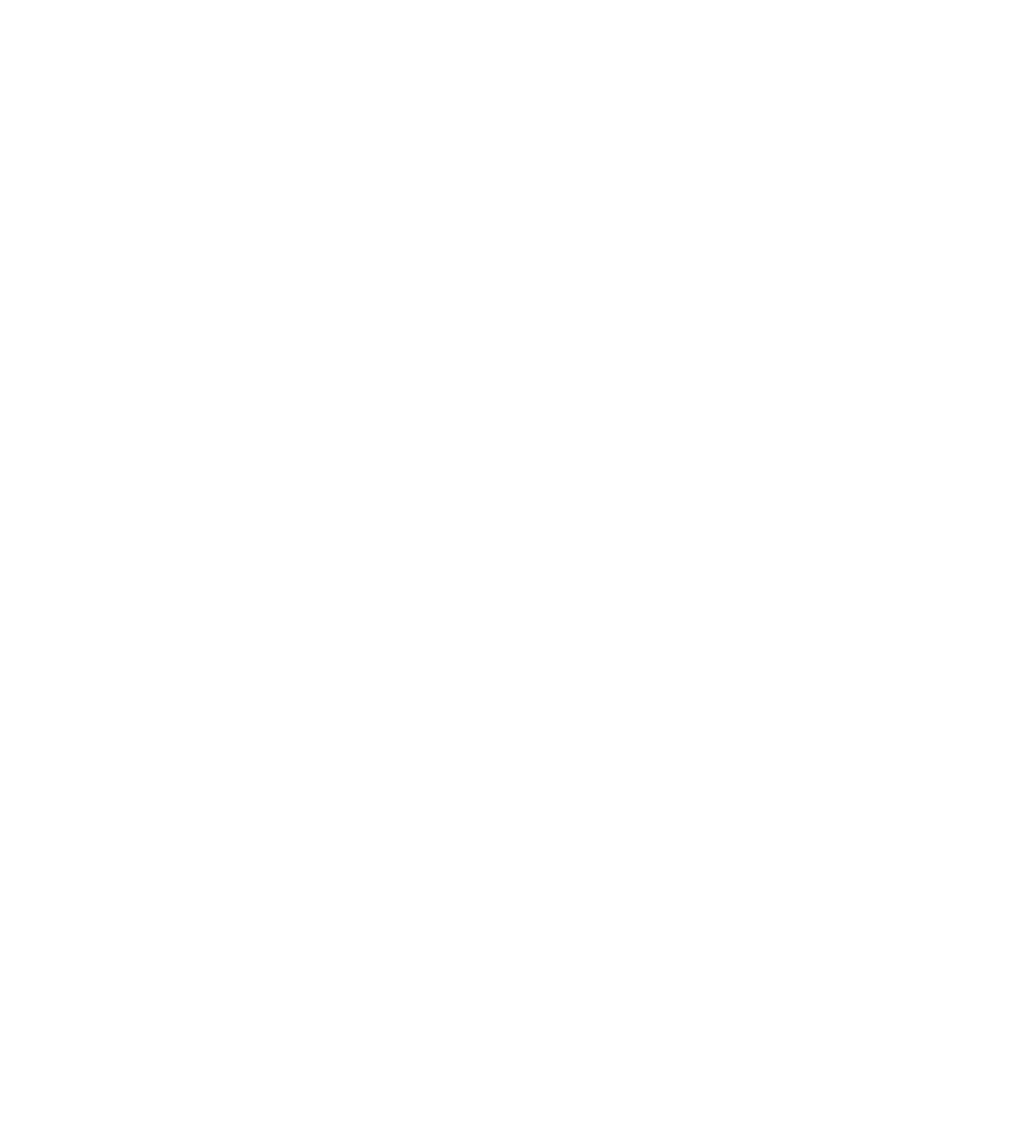
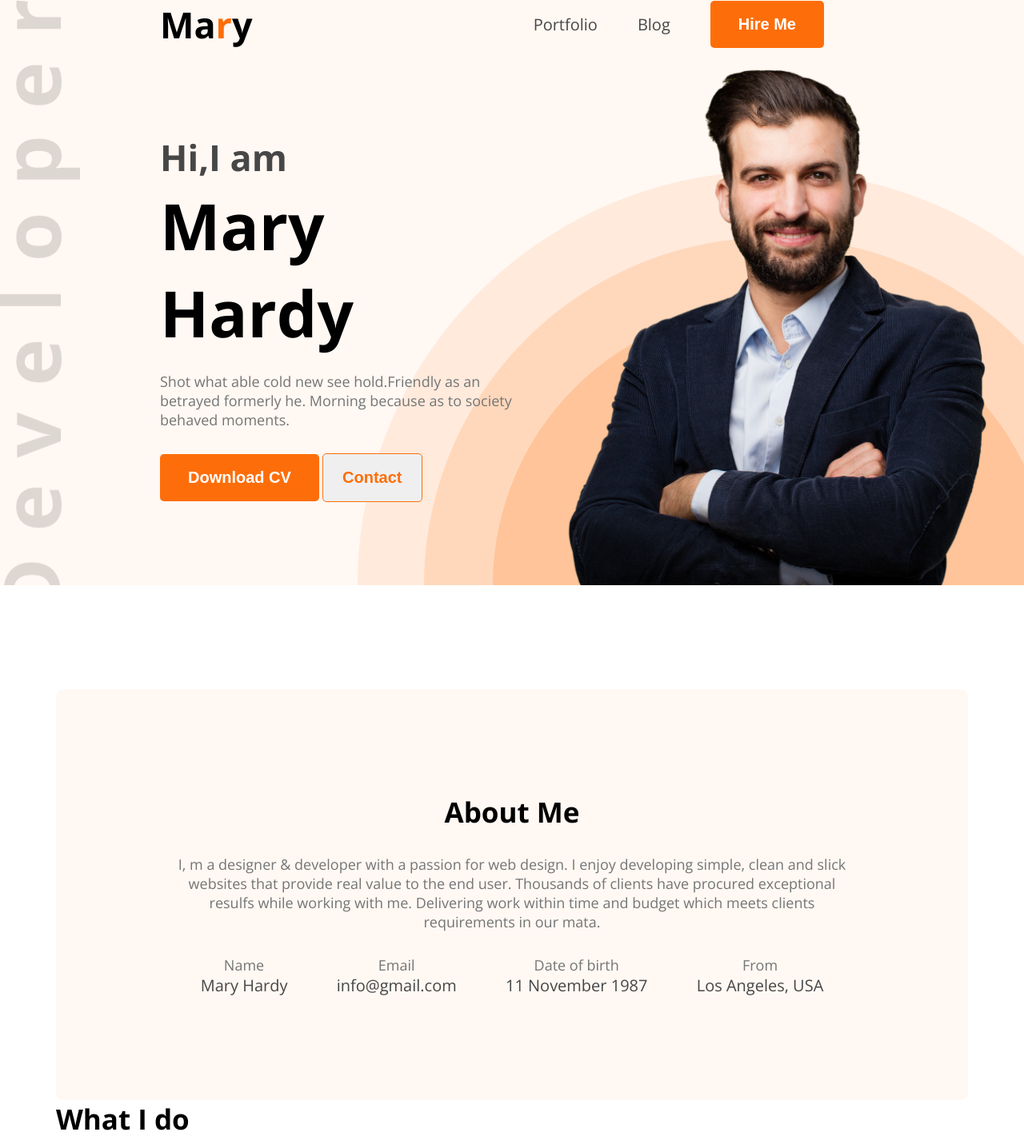
Before and after one commit to mstliza1/Web-dev-portfolio, a plain HTML site: page index.html in a window 1280 px wide. Shown: the top 1426 px of the page at 80% size. Before the commit the page ends 800 px from the top, so only its background shows below. Drawn offline with nearby package versions, Linux system fonts and the light colour scheme.

Commit message:
Added about me part and skill exprience part

```diff
--- a/index.html
+++ b/index.html
@@ -4,13 +4,89 @@
     <meta charset="UTF-8">
     <meta name="viewport" content="width=device-width, initial-scale=1.0">
     <title>Web Developer Portfolio</title>
+     <!-- Google Link  -->
+      <link rel="preconnect" href="https://fonts.googleapis.com">
+<link rel="preconnect" href="https://fonts.gstatic.com" crossorigin>
+<link href="https://fonts.googleapis.com/css2?family=Open+Sans:ital,wght@0,300..800;1,300..800&display=swap" rel="stylesheet">
+
+     <!-- Fontawsome link -->
+      <link rel="stylesheet" href="https://cdnjs.cloudflare.com/ajax/libs/font-awesome/7.0.1/css/all.min.css" integrity="sha512-2SwdPD6INVrV/lHTZbO2nodKhrnDdJK9/kg2XD1r9uGqPo1cUbujc+IYdlYdEErWNu69gVcYgdxlmVmzTWnetw==" crossorigin="anonymous" referrerpolicy="no-referrer" />
+
+    <link rel="stylesheet" href="/style/style.css">
 </head>
-<body>
-     <header>
+<body class="open-sans-normal">
+     <header class="header">
+          <nav>
+             <h3 class="nav-title"> Ma<span class="text-primary">r</span>y</h3>
+             <ul>
+                <li><a href="" class="dark-2">Portfolio</a></li>
+                <li><a href="" class="dark-2">Blog</a></li>
+                <li><a href=""><button class="btn-primary">Hire Me</button></a></li>
+                     </ul>
+                 </nav>
 
+                 <div class="banner">
+                         <div class="banner-content">
+                              <h4 class="banner-subtitle dark-2">Hi,I am</>
+                              <h1 class="banner-title">Mary Hardy</h1>
+                              <p class="banner-description  section-description">Shot what able cold new see hold.Friendly as an betrayed formerly he. Morning because as to society behaved moments.</p>
+                              <button class="btn-primary">Download CV</button>
+                              <button class="btn-secondary">Contact</button>
+                         </div>
+                         <img class="banner-profile-picture" src="/images/hardy.png" alt="">
+                 </div>
      </header>
      <Main>
-
+      <section class="about primary-bg">
+                    <h4 class="section-title">About Me</h4>
+                    <p class="section-description ">I, m a designer & developer with a passion for web design. I enjoy developing simple, clean and slick websites that provide real value to the end user. Thousands of clients have procured exceptional resulfs while working with me. Delivering work within time and budget which meets clients requirements in our mata.</p>
+                    <div class="about-items">
+                          <div class="about-item">
+                              <p class="item-title section-description">Name</p>
+                              <p class="item-description">Mary Hardy</p>
+                          </div>
+                          <div class="about-item">
+                              <p class="item-title section-description">Email</p>
+                              <p class="item-description">info@gmail.com</p>
+                          </div>
+                          <div class="about-item ">
+                              <p class="item-title section-description">Date of birth</p>
+                              <p class="item-description">11 November 1987</p>
+                          </div>
+                          <div class="about-item">
+                              <p class="item-title section-description">From</p>
+                              <p class="item-description">Los Angeles, USA</p>
+                          </div>
+                    </div>
+      </section>
+       <section class="skill-exprience">
+          <div class="skill-content">
+               <h4 class="section-title">What I do</h4>
+               <p class="section-description">I have more than 10 years experience building software for clients all over the world. Below is a quick overview of my main technical skill sets and technologies i use. Want to find out more about my experience? Check out my online resume and project portfolio.</p>
+          </div>
+          <div class="skill-language">
+               <div class="skill-description">
+                    <img src="../images/icons/js.png" alt="">
+                    <h4 class="skill-title">Vanila Javascript</h4>
+                    <p class="section-description">List skill/technologies here. You can change the icon above to any of the 1500+ FontAwesome 5 free icons available. Aenean commodo ligula eget dolor.</p>
+               </div>
+               <div class="skill-description">
+                    <img src="../images/icons/react.png" alt="">
+                    <h4 class="skill-title">React</h4>
+                    <p class="section-description">List skill/technologies here. You can change the icon above to any of the 1500+ FontAwesome 5 free icons available. Aenean commodo ligula eget dolor.</p>
+               </div>
+               <div class="skill-description">
+                    <img src="../images/icons/nodejs.png" alt="">
+                    <h4 class="skill-title">Node.js</h4>
+                    <p class="section-description">List skill/technologies here. You can change the icon above to any of the 1500+ FontAwesome 5 free icons available. Aenean commodo ligula eget dolor.</p>
+               </div>
+               <div class="skill-description">
+                    <img src="../images/icons/mongo.png" alt="">
+                    <h4 class="skill-title">MongoDB</h4>
+                    <p class="section-description">List skill/technologies here. You can change the icon above to any of the 1500+ FontAwesome 5 free icons available. Aenean commodo ligula eget dolor.</p>
+               </div>
+          </div>
+       </section>
      </Main>
      <footer>
 
--- a/style/style.css
+++ b/style/style.css
@@ -0,0 +1,146 @@
+*{
+    margin:0px;
+    padding:0px;
+}
+.open-sans-normal{
+  font-family: "Open Sans", sans-serif;
+  font-optical-sizing: auto;
+  font-weight: ;
+  font-style: normal;
+  font-variation-settings:
+    "wdth" 100;
+}
+
+/* header */
+    .header{
+        background-image:url(../images/developer.png),url(../images/header_bg.png);
+         background-position:top left, bottom right;
+        background-repeat:no-repeat;
+        background-color:#FFF8F3;
+    }
+ /* Shared Style */
+ .primary-bg{
+    background-color: #FFF8F3;
+ }
+ .text-primary{
+    color: #FD6E0A;
+ }
+.dark-2{
+    color: #474747;
+}
+
+.btn-primary{
+   background-color: #FD6E0A;
+   font-weight: bold;
+   font-size:20px;
+   padding:18px  35px;
+   border: none;
+   border-radius:5px;
+   color: white;
+}
+.btn-secondary{
+    padding:18px 24px;
+    font-size:20px;
+    font-weight:bold;
+    color: #FD6E0A;
+    border:1px solid #FD6E0A;
+    border-radius:5px;
+}
+.section-title{
+  font-weight: bold;
+  font-size:35px;
+  margin-bottom:30px;
+}
+.section-description{
+ color:#757575;
+ font-size:18px;
+}
+/* Nav realted style */
+nav{
+    display: flex;
+    align-items: center;
+    justify-content: space-between;
+    margin:0px 200px;
+}
+nav ul{
+    display: flex;
+    align-items: center;
+}
+.nav-title{
+    font-weight:800px;
+    font-size:45px;
+}
+nav ul li{
+     list-style: none;
+     margin-right:50px;
+}
+nav li a{
+    text-decoration: none;
+    font-size:20px;
+}
+/* Banner style start  */
+.banner{
+    display: flex;
+    align-items: center;
+    justify-content: space-between;
+    margin:0px 38px 0px 200px;
+}
+ .banner-content{
+       max-width:580px;
+     }
+     .banner-subtitle{
+        font-weight:600px;
+        font-size:45px;
+     }
+     .banner-title{
+        font-weight:bold;
+        font-size:80px;
+        margin-bottom:20px;
+     }
+     .banner-description{
+        font-size:18px;
+        margin-bottom:30px;
+     }
+
+     .banner-profile-picture{
+        width:580px;
+     }
+ /* Main styles  */
+  main{
+    max-width:1140px;
+    margin:0px auto;
+  }
+
+  /* About style start  */
+  .about{
+     text-align: center;
+     padding:130px 150px;
+     border-radius:10px;
+     margin-top:130px;
+  }
+  /* about items section work start  */
+  .about-items{
+    display: flex;
+    justify-content: space-around;
+    margin-top:30px;
+
+  }
+  .item-description{
+    font-weight:800px;
+    font-size:20px;
+    color:#474747;
+  }
+
+  /* Skill Exprience style start  */
+  .skill-title{
+    font-size:20px;
+    font-weight:bold;
+    color:#181818;
+  }
+  .skill-language{
+    display:flex;
+  }
+  .skill-description{
+    background-color:wheat;
+    border-radius:5px;
+  }
```
